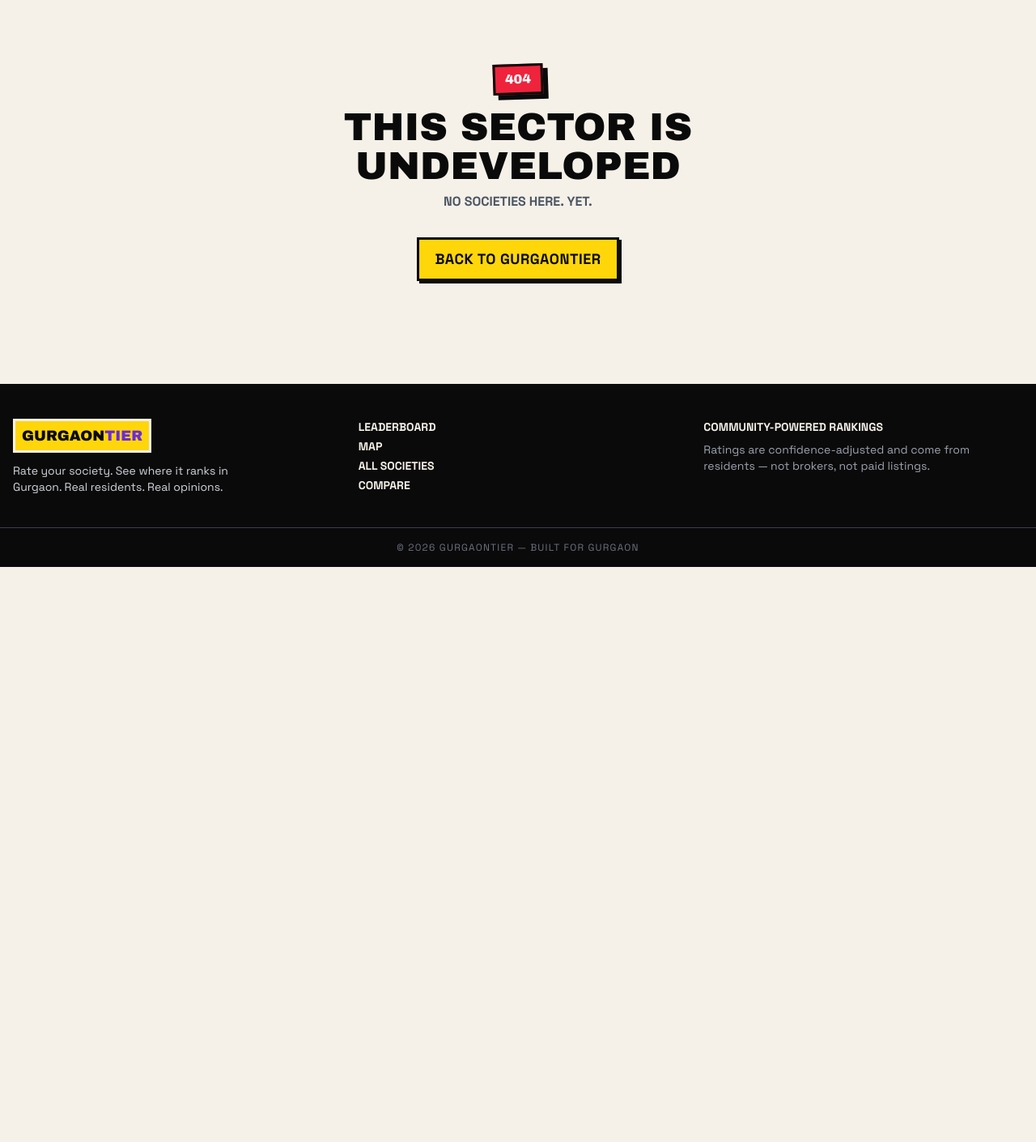
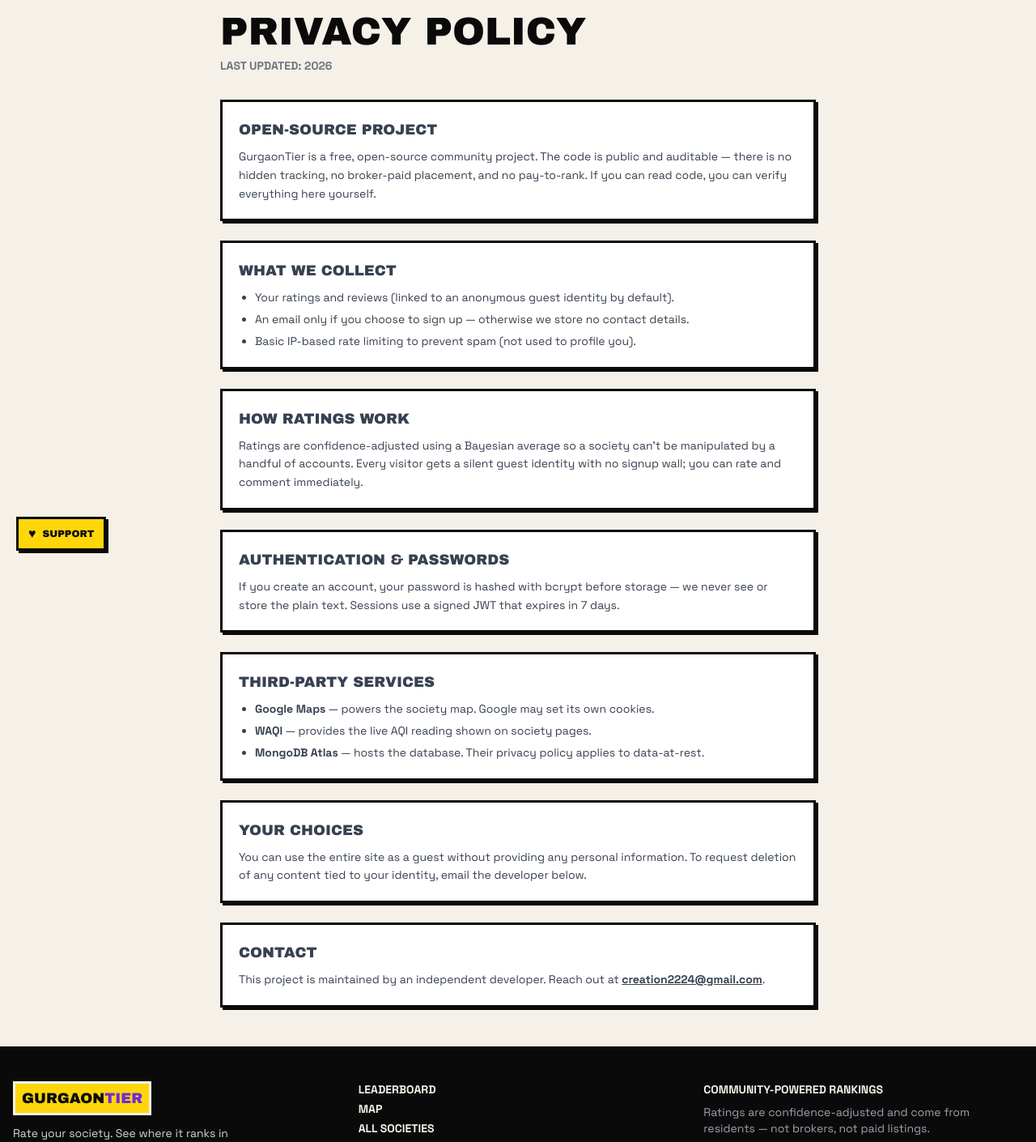
Before and after one commit to creation22/society_tier, a React (Vite) app in the folder client/: page /privacy in a window 1280 px wide. Shown: the part 100-1510 px from the top of the page at 81% size. Before the commit the page ends 800 px from the top, so only its background shows below. Built offline with nearby package versions, Linux system fonts and the light colour scheme; no server answers.

Commit message:
feat: FindFlats page, Support/UPI QR button, Privacy Policy page, contact-the-developer footer

```diff
--- a/client/src/App.jsx
+++ b/client/src/App.jsx
@@ -11,6 +11,8 @@ import ComparePage from './pages/ComparePage.jsx';
 import ProfilePage from './pages/ProfilePage.jsx';
 import AdminPage from './pages/AdminPage.jsx';
 import NotFound from './pages/NotFound.jsx';
+import FindFlatsPage from './pages/FindFlatsPage.jsx';
+import PrivacyPage from './pages/PrivacyPage.jsx';
 
 function ScrollToTop() {
   const { pathname } = useLocation();
@@ -37,6 +39,8 @@ export default function App() {
           <Route path="/compare" element={<ComparePage />} />
           <Route path="/u/:username" element={<ProfilePage />} />
           <Route path="/admin" element={<AdminPage />} />
+          <Route path="/find-flats" element={<FindFlatsPage />} />
+          <Route path="/privacy" element={<PrivacyPage />} />
           <Route path="*" element={<NotFound />} />
         </Route>
       </Routes>
--- a/client/src/components/Footer.jsx
+++ b/client/src/components/Footer.jsx
@@ -16,13 +16,21 @@ export default function Footer() {
           <Link to="/leaderboard" className="hover:text-tierS">Leaderboard</Link>
           <Link to="/" className="hover:text-tierS">Map</Link>
           <Link to="/societies" className="hover:text-tierS">All Societies</Link>
+          <Link to="/find-flats" className="hover:text-tierS">Find Flats</Link>
           <Link to="/compare" className="hover:text-tierS">Compare</Link>
+          <Link to="/privacy" className="hover:text-tierS">Privacy Policy</Link>
         </div>
         <div className="text-sm text-gray-400">
           <p className="font-bold uppercase text-cream">Community-powered rankings</p>
           <p className="mt-2">
             Ratings are confidence-adjusted and come from residents — not brokers, not paid listings.
           </p>
+          <a
+            href="mailto:creation2224@gmail.com?subject=GurgaonTier%20—%20Developer%20Contact"
+            className="mt-4 inline-block border-3 border-cream bg-transparent px-3 py-1.5 font-bold uppercase tracking-wide text-cream transition-colors hover:bg-tierS hover:text-ink"
+          >
+            Contact the Developer →
+          </a>
         </div>
       </div>
       <div className="border-t border-gray-700 px-4 py-4 text-center text-xs uppercase tracking-widest text-gray-500">
--- a/client/src/components/MapView.jsx
+++ b/client/src/components/MapView.jsx
@@ -391,7 +391,7 @@ export default function MapView({ societies, onBoundsChange, selectedSlug, onSel
       {ready && (
         <>
           {/* Tier legend */}
-          <div className="absolute bottom-6 left-4 z-10 hidden flex-col gap-1.5 border-3 border-ink bg-cream p-3 shadow-brutal-sm sm:flex">
+          <div className="absolute top-4 left-4 z-10 hidden flex-col gap-1.5 border-3 border-ink bg-cream p-3 shadow-brutal-sm sm:flex">
             {Object.entries(TIER_META).map(([tier, meta]) => (
               <div key={tier} className="flex items-center gap-2">
                 <span className="h-3 w-3 shrink-0 border-2 border-ink" style={{ background: meta.color }} />
--- a/client/src/components/Navbar.jsx
+++ b/client/src/components/Navbar.jsx
@@ -6,6 +6,7 @@ const LINKS = [
   { to: '/', label: 'Map', end: true },
   { to: '/explore', label: 'Explore' },
   { to: '/leaderboard', label: 'Rankings' },
+  { to: '/find-flats', label: 'FindFlats' },
   { to: '/societies', label: 'Societies' },
   { to: '/compare', label: 'Compare' }
 ];
--- /dev/null
+++ b/client/src/components/SupportButton.jsx
@@ -0,0 +1,64 @@
+import { useState } from 'react';
+
+const UPI_ID = 'srajangupta220-1@okicici';
+const UPI_LINK = `upi://pay?pa=${UPI_ID}&pn=GurgaonTier&tn=Support%20GurgaonTier&cu=INR`;
+const QR_URL = `https://api.qrserver.com/v1/create-qr-code/?size=220x220&margin=8&data=${encodeURIComponent(UPI_LINK)}`;
+
+/**
+ * Floating "Support this project" button. Opens a brutalist card with a
+ * UPI QR code so anyone can chip in. Rendered globally in MainLayout.
+ */
+export default function SupportButton() {
+  const [open, setOpen] = useState(false);
+  const [copied, setCopied] = useState(false);
+
+  const copy = () => {
+    navigator.clipboard?.writeText(UPI_ID).then(() => {
+      setCopied(true);
+      setTimeout(() => setCopied(false), 1500);
+    });
+  };
+
+  return (
+    <>
+      <button
+        aria-label="Support this project"
+        onClick={() => setOpen(true)}
+        className="fixed bottom-5 left-5 z-40 flex items-center gap-2 border-3 border-ink bg-tierS px-3 py-2.5 font-display text-xs uppercase shadow-brutal-sm transition-all hover:shadow-brutal active:translate-x-[3px] active:translate-y-[3px] active:shadow-none"
+      >
+        <span className="text-base leading-none">♥</span>
+        <span className="hidden sm:inline">Support</span>
+      </button>
+
+      {open && (
+        <div className="fixed inset-0 z-[100] flex items-center justify-center bg-ink/60 p-4" onClick={() => setOpen(false)}>
+          <div
+            onClick={(e) => e.stopPropagation()}
+            className="w-full max-w-xs border-3 border-ink bg-cream shadow-brutal-lg"
+          >
+            <div className="flex items-center justify-between border-b-3 border-ink bg-tierS px-4 py-2.5">
+              <span className="font-display text-sm uppercase">Support this project</span>
+              <button onClick={() => setOpen(false)} className="font-display leading-none">✕</button>
+            </div>
+
+            <div className="flex flex-col items-center p-5 text-center">
+              <div className="border-3 border-ink bg-white p-2 shadow-brutal-sm">
+                <img src={QR_URL} alt="UPI QR code" width={220} height={220} className="block" />
+              </div>
+              <p className="mt-3 text-xs font-bold uppercase text-gray-600">Scan with any UPI app</p>
+              <button
+                onClick={copy}
+                className="mt-3 w-full border-3 border-ink bg-white px-3 py-2 font-mono text-sm font-bold shadow-brutal-sm transition-all active:translate-x-[3px] active:translate-y-[3px] active:shadow-none"
+              >
+                {copied ? 'Copied ✓' : UPI_ID}
+              </button>
+              <p className="mt-3 text-[11px] text-gray-500">
+                GurgaonTier is free &amp; open source. Your support keeps it ad-free.
+              </p>
+            </div>
+          </div>
+        </div>
+      )}
+    </>
+  );
+}
--- a/client/src/layouts/MainLayout.jsx
+++ b/client/src/layouts/MainLayout.jsx
@@ -1,6 +1,7 @@
 import { Outlet, useLocation } from 'react-router-dom';
 import Navbar from '../components/Navbar.jsx';
 import Footer from '../components/Footer.jsx';
+import SupportButton from '../components/SupportButton.jsx';
 
 export default function MainLayout() {
   const { pathname } = useLocation();
@@ -13,6 +14,7 @@ export default function MainLayout() {
         <Outlet />
       </main>
       {!isFullScreen && <Footer />}
+      <SupportButton />
     </div>
   );
 }
--- /dev/null
+++ b/client/src/pages/FindFlatsPage.jsx
@@ -0,0 +1,20 @@
+import { useSEO } from '../utils/seo.js';
+
+export default function FindFlatsPage() {
+  useSEO({ title: 'Find Flats — Coming Soon | GurgaonTier', path: '/find-flats' });
+
+  return (
+    <div className="flex min-h-[calc(100vh-64px)] flex-col items-center justify-center bg-dotgrid px-4 text-center">
+      <div className="border-3 border-ink bg-tierS px-4 py-1.5 font-display text-sm uppercase shadow-brutal-sm">
+        Coming Soon
+      </div>
+      <h1 className="mt-6 font-display text-5xl uppercase leading-none sm:text-7xl">Find Flats</h1>
+      <p className="mt-4 max-w-md font-bold uppercase text-gray-600">
+        Verified rentals & resale listings inside rated societies. Launching next.
+      </p>
+      <p className="mt-2 text-sm text-gray-500">
+        Want early access? <a href="mailto:creation2224@gmail.com" className="font-bold underline">Tell us</a>.
+      </p>
+    </div>
+  );
+}
--- /dev/null
+++ b/client/src/pages/PrivacyPage.jsx
@@ -0,0 +1,76 @@
+import { useSEO } from '../utils/seo.js';
+
+export default function PrivacyPage() {
+  useSEO({ title: 'Privacy Policy — GurgaonTier', path: '/privacy' });
+
+  return (
+    <div className="mx-auto max-w-3xl px-4 py-12">
+      <h1 className="font-display text-4xl uppercase sm:text-5xl">Privacy Policy</h1>
+      <p className="mt-2 text-sm font-bold uppercase text-gray-500">Last updated: {new Date().getFullYear()}</p>
+
+      <div className="mt-8 space-y-6 text-gray-700">
+        <Section title="Open-source project">
+          <p>
+            GurgaonTier is a free, open-source community project. The code is public and auditable —
+            there is no hidden tracking, no broker-paid placement, and no pay-to-rank. If you can read
+            code, you can verify everything here yourself.
+          </p>
+        </Section>
+
+        <Section title="What we collect">
+          <ul className="ml-5 list-disc space-y-1">
+            <li>Your ratings and reviews (linked to an anonymous guest identity by default).</li>
+            <li>An email only if you choose to sign up — otherwise we store no contact details.</li>
+            <li>Basic IP-based rate limiting to prevent spam (not used to profile you).</li>
+          </ul>
+        </Section>
+
+        <Section title="How ratings work">
+          <p>
+            Ratings are confidence-adjusted using a Bayesian average so a society can&apos;t be
+            manipulated by a handful of accounts. Every visitor gets a silent guest identity with no
+            signup wall; you can rate and comment immediately.
+          </p>
+        </Section>
+
+        <Section title="Authentication & passwords">
+          <p>
+            If you create an account, your password is hashed with bcrypt before storage — we never
+            see or store the plain text. Sessions use a signed JWT that expires in 7 days.
+          </p>
+        </Section>
+
+        <Section title="Third-party services">
+          <ul className="ml-5 list-disc space-y-1">
+            <li><strong>Google Maps</strong> — powers the society map. Google may set its own cookies.</li>
+            <li><strong>WAQI</strong> — provides the live AQI reading shown on society pages.</li>
+            <li><strong>MongoDB Atlas</strong> — hosts the database. Their privacy policy applies to data-at-rest.</li>
+          </ul>
+        </Section>
+
+        <Section title="Your choices">
+          <p>
+            You can use the entire site as a guest without providing any personal information. To
+            request deletion of any content tied to your identity, email the developer below.
+          </p>
+        </Section>
+
+        <Section title="Contact">
+          <p>
+            This project is maintained by an independent developer. Reach out at{' '}
+            <a href="mailto:creation2224@gmail.com" className="font-bold underline">creation2224@gmail.com</a>.
+          </p>
+        </Section>
+      </div>
+    </div>
+  );
+}
+
+function Section({ title, children }) {
+  return (
+    <div className="border-3 border-ink bg-paper p-5 shadow-brutal-sm">
+      <h2 className="font-display text-lg uppercase">{title}</h2>
+      <div className="mt-2 space-y-2 text-sm leading-relaxed">{children}</div>
+    </div>
+  );
+}
```
